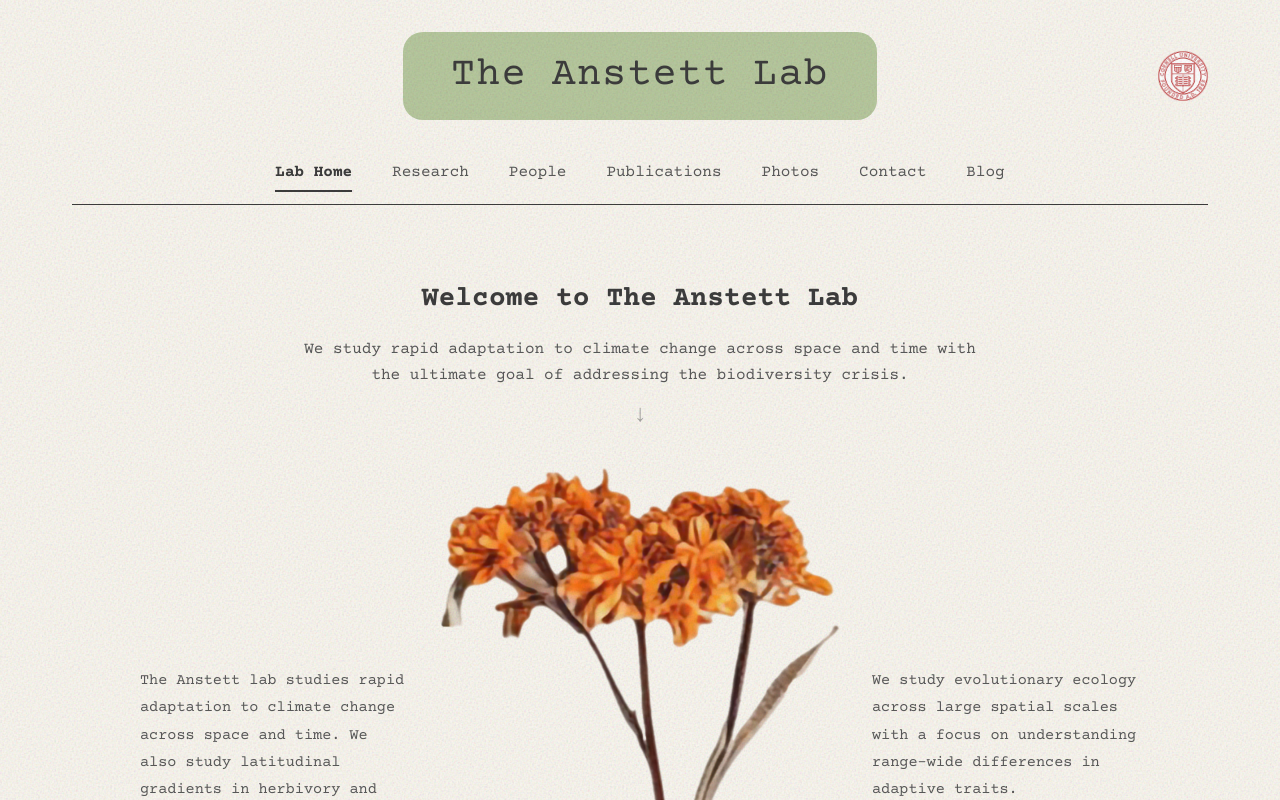
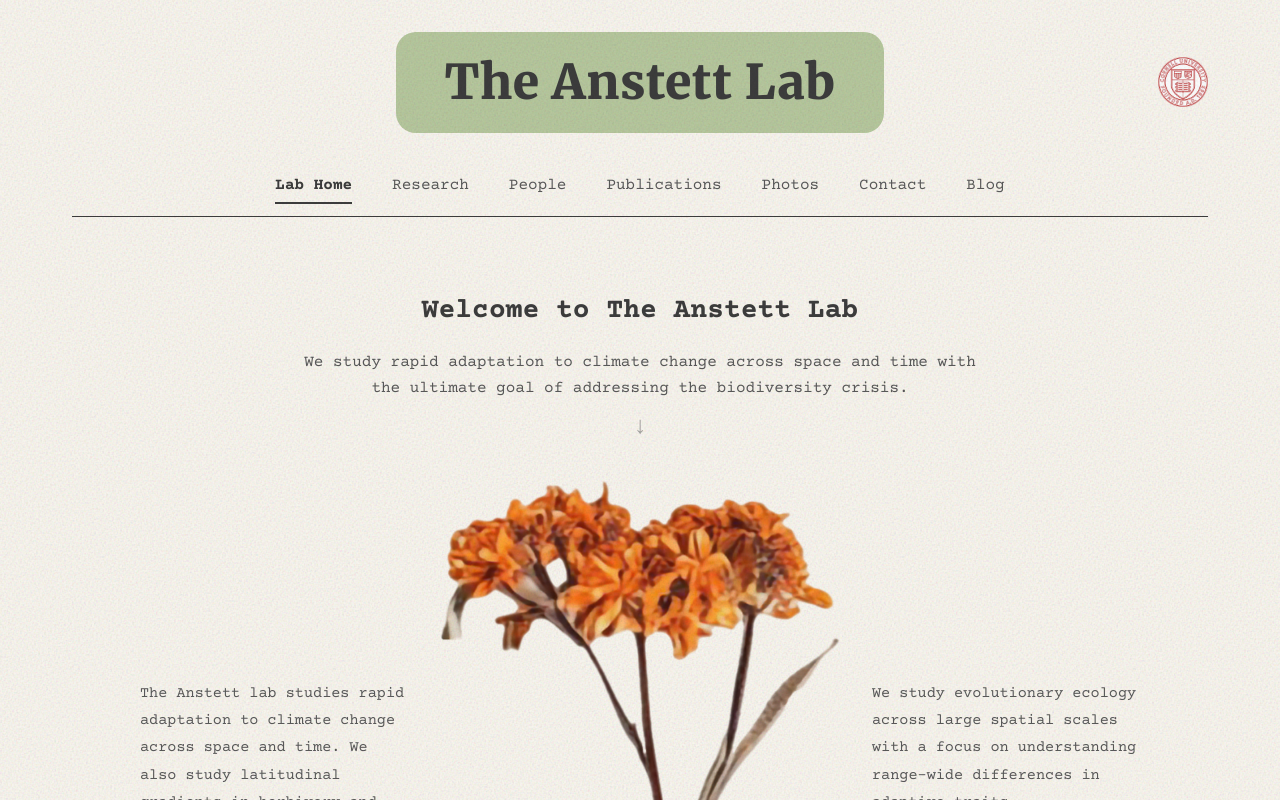
Before and after one commit to chris-a-talbot/AnstettLabWebsite, a React (Vite) app: page / in a window 1280 px wide. Shown: the top 800 px of the page. Built offline with nearby package versions, Linux system fonts and the light colour scheme.

Commit message:
Update header font

```diff
--- a/src/theme.css
+++ b/src/theme.css
@@ -1,5 +1,5 @@
 /* Clean, sketch-y herbarium theme matching reference designs */
-@import url('https://fonts.googleapis.com/css2?family=Courier+Prime:wght@400;700&family=Special+Elite&display=swap');
+@import url('https://fonts.googleapis.com/css2?family=Courier+Prime:wght@400;700&family=Special+Elite&family=Merriweather:wght@900&display=swap');
 
 :root {
   --text-primary: #3d3d3d;
@@ -11,6 +11,7 @@
   --card-bg: #fdfcf7; /* Lighter paper for cards with green text */
   --font-main: 'Courier Prime', 'Courier New', monospace;
   --font-specimen: 'Special Elite', 'Courier Prime', monospace;
+  --font-title: 'Merriweather', Georgia, serif;
 }
 
 * {
@@ -65,17 +66,18 @@ body::before {
 
 .site-title {
   text-align: center;
-  font-size: 2.5rem;
-  font-weight: 400;
+  font-size: 3rem;
+  font-weight: 900;
   color: var(--text-primary);
-  letter-spacing: 0.03em;
+  letter-spacing: 0.01em;
   margin-bottom: 1.5rem;
   padding: 0.75rem 3rem;
   background-color: var(--accent-green);
   border-radius: 20px;
   display: inline-block;
   width: auto;
-  font-family: var(--font-main);
+  font-family: var(--font-title);
+  text-transform: none;
 }
 
 .site-title-wrapper {
```
Also changed, not shown: 1 other file (tests, documents, lock files or other folders).
